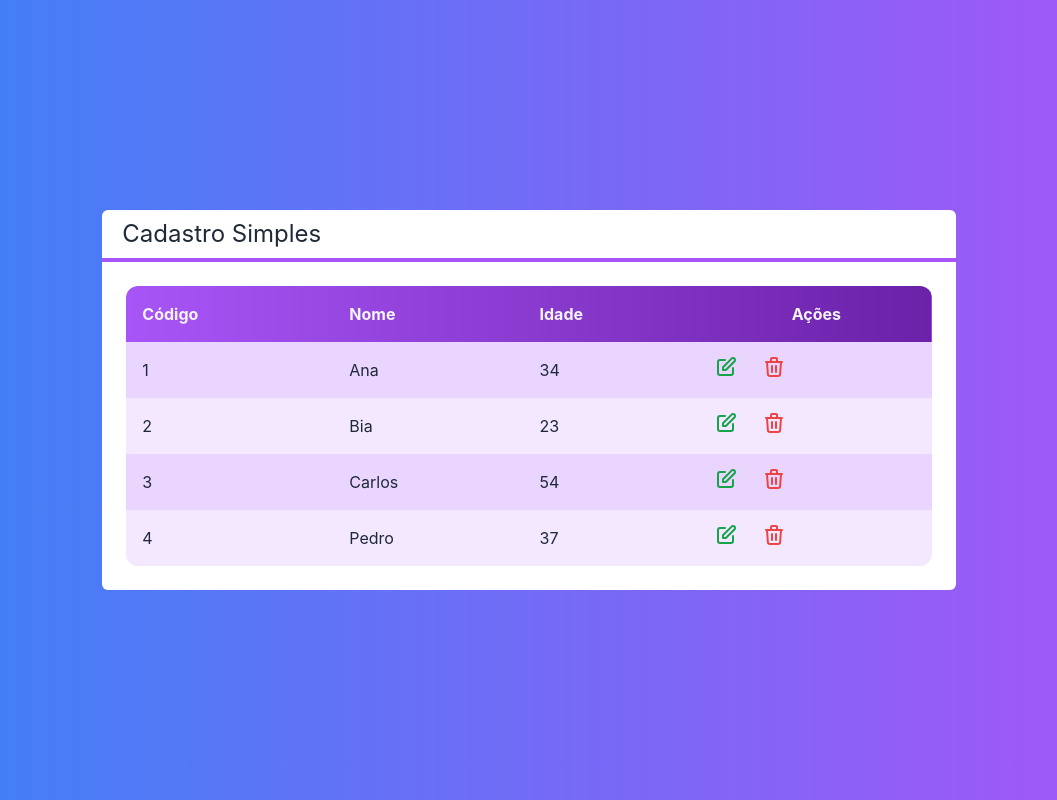
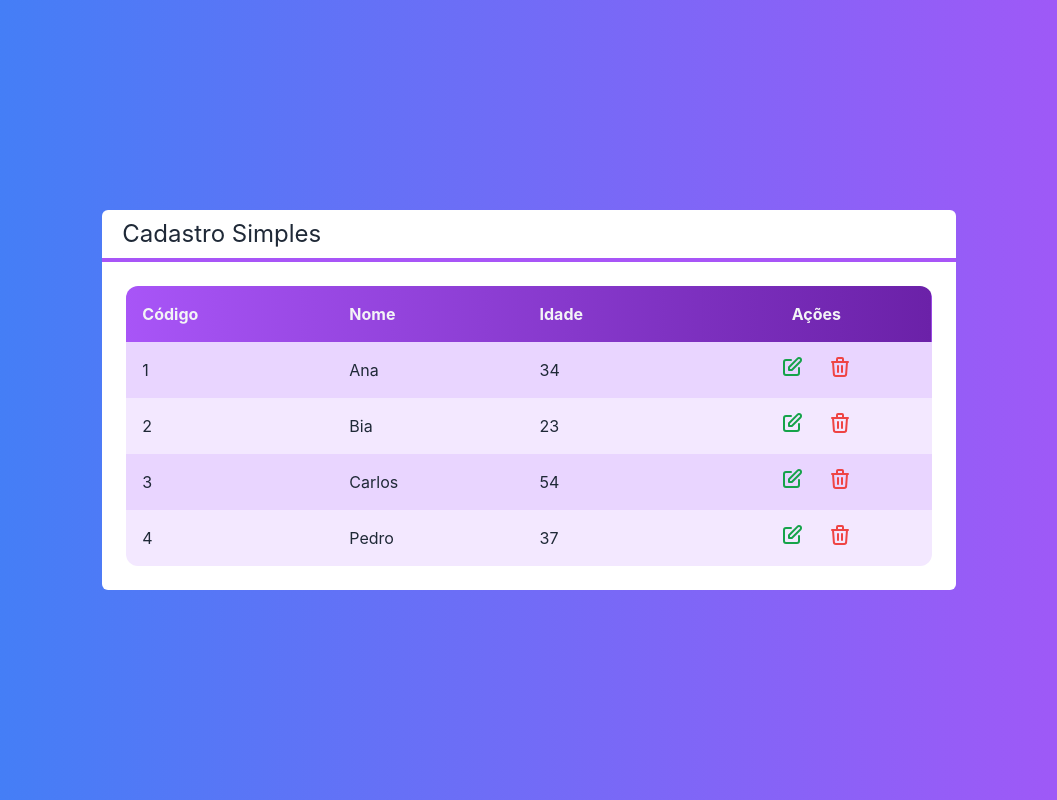
Before and after one commit to AfonsoMachado/next-crud, a Next.js app: page / in a window 1280 px wide. Shown: the whole page, without its empty margins (111-1168 px from the left). Built offline with nearby package versions, Linux system fonts and the light colour scheme.

Commit message:
add and delete client functions

```diff
--- a/src/components/Table.tsx
+++ b/src/components/Table.tsx
@@ -3,33 +3,43 @@ import { EditIcon, TrashIcon } from "./Icons";
 
 interface TableProps {
   clients: Client[];
+  selectedClient?: (client: Client) => void;
+  deletedClient?: (client: Client) => void;
 }
 
 export default function Table(props: TableProps) {
+  const showActions = props.selectedClient || props.deletedClient;
+
   function renderHeader() {
     return (
       <tr>
         <th className="text-left p-4">Código</th>
         <th className="text-left p-4">Nome</th>
         <th className="text-left p-4">Idade</th>
-        <th className="p-4">Ações</th>
+        {showActions && <th className="p-4">Ações</th>}
       </tr>
     );
   }
 
   function renderActions(client: Client) {
     return (
-      <td className="flex">
+      <td className="flex justify-center">
+        {props.selectedClient && (
           <button
+            onClick={() => props.selectedClient?.(client)}
             className={`flex justify-center items-center text-green-600 rounded-full hover:bg-purple-50 p-2 m-1`}
           >
             {EditIcon}
           </button>
+        )}
+        {props.deletedClient && (
           <button
+            onClick={() => props.deletedClient?.(client)}
             className={`flex justify-center items-center text-red-500 rounded-full hover:bg-purple-50 p-2 m-1`}
           >
             {TrashIcon}
           </button>
+        )}
       </td>
     );
   }
@@ -44,7 +54,7 @@ export default function Table(props: TableProps) {
           <td className="text-left p-4">{client.id}</td>
           <td className="text-left p-4">{client.name}</td>
           <td className="text-left p-4">{client.age}</td>
-          {renderActions(client)}
+          {showActions && renderActions(client)}
         </tr>
       );
     });
--- a/src/pages/index.tsx
+++ b/src/pages/index.tsx
@@ -10,6 +10,14 @@ export default function Home() {
     new Client("Pedro", 37, "4"),
   ];
 
+  function selectedClient(client: Client) {
+    console.log(client.name + "selected");
+  }
+
+  function deletedClient(client: Client) {
+    console.log(client.name + "deleted");
+  }
+
   return (
     <div
       className={`
@@ -19,7 +27,11 @@ export default function Home() {
     `}
     >
       <Layout title="Cadastro Simples">
-        <Table clients={clients}></Table>
+        <Table
+          clients={clients}
+          selectedClient={selectedClient}
+          deletedClient={deletedClient}
+        ></Table>
       </Layout>
     </div>
   );
```
Lines whose indentation alone changed are shown as unchanged.
